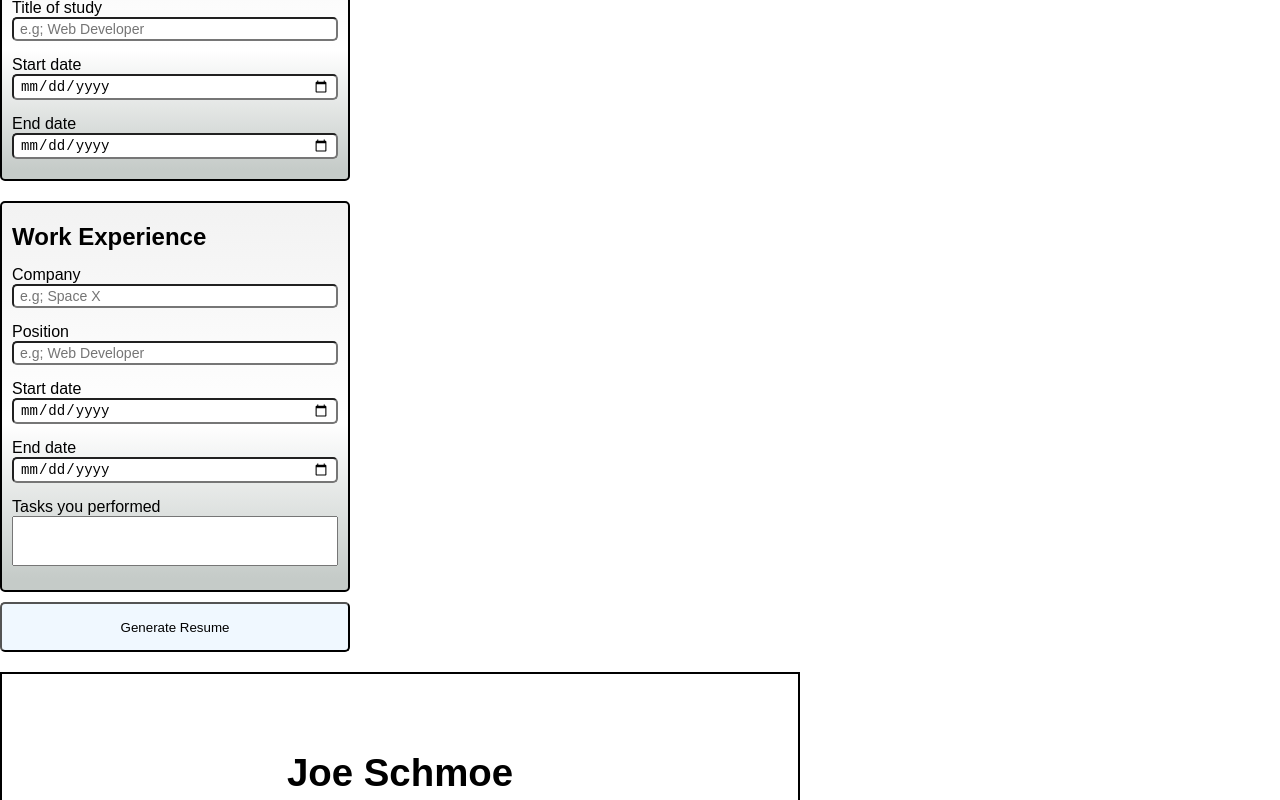
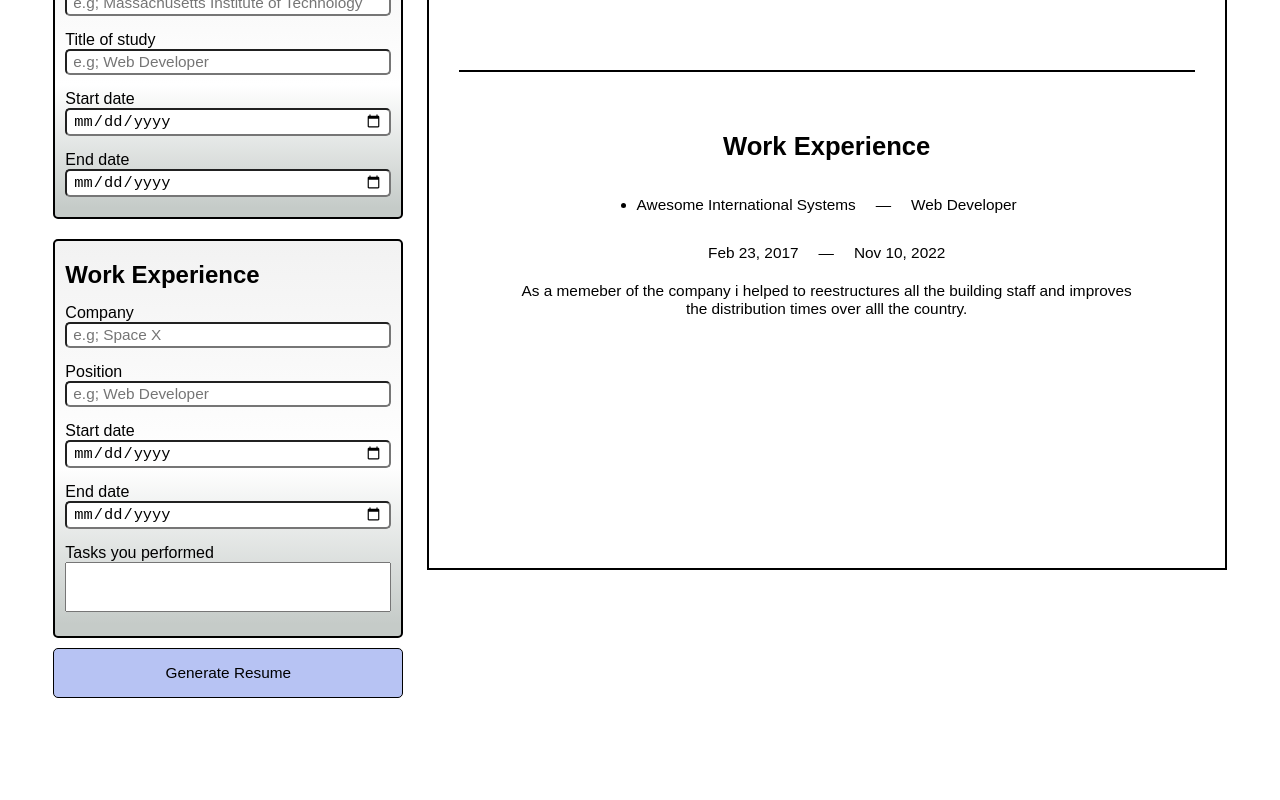
Before and after one commit to auseta/CV-Application-Project, a React (Create React App) app: page / in a window 1280 px wide. Shown: the part 520-1320 px from the top of the page. After the commit the page ends 1238 px from the top, so only its background shows below. Built offline with nearby package versions, Linux system fonts and the light colour scheme.

Commit message:
Styles have been added to the app.

```diff
--- a/src/styles/style.css
+++ b/src/styles/style.css
@@ -1,5 +1,11 @@
 :root {
-  --border: 2px solid #000000
+  --border: 2px solid #000000;
+  --shadows: 0px 0px 25px 0px #0000008c;
+  --flex: {
+    display: flex;
+    justify-content: center;
+    align-items: center;
+  }
 }
 
 *,
@@ -16,7 +22,7 @@ body {
 
 input {
   padding: 2px 6px;
-  font-size: 1.1vw;
+  font-size: 1.2vw;
   border-radius: 5px;
   width:100%
 }
@@ -33,8 +39,10 @@ button {
   margin-top: 10px;
   width: 100%;
   padding: 5px 10px;
+  border: 1px solid black;
   border-radius: 5px;
-  background-color: aliceblue;
+  background-color: #B7C3F3;
+  font-size: 1.2vw;
   cursor: pointer;
 }
 
@@ -43,7 +51,22 @@ li > i {
   font-family: sans-serif;
 }
 
-.app-wrapper {
+/* ------ Header ------ */
+
+.app--header, .app--footer {
+  background-color: #B7C3F3;
+  padding: 30px 15px;
+  box-shadow: var(--shadows);
+}
+
+h1 {
+  font-size: 2.5vw;
+  margin-left: 100px;
+}
+
+/* ------ Content ------ */
+
+.app--wrapper {
   display: flex;
   justify-content: space-evenly;
   padding: 20px 30px;
@@ -81,6 +104,7 @@ li > i {
   display: flex;
   flex-direction: column;
   align-items: center;
+  background-color: white;
 }
 
 .li-bullet {
@@ -105,13 +129,13 @@ li > i {
 
 .resume--tile ul {
   display: flex;
-  font-size: 1.3vw;
+  font-size: 1.2vw;
   width: 100%;
   list-style: none;
 }
 
 .resume--tile--one h2 {
-  font-size: 3vw;
+  font-size: 2.5vw;
 }
 
 .resume--tile--one ul {
@@ -119,7 +143,8 @@ li > i {
 }
 
 .resume--tile--two , .resume--tile--three {
-  margin-top: 50px;
+  padding: 60px 0;
+  height: 300px;
 }
 
 .resume--tile--two ul, .resume--tile--three ul {
@@ -141,6 +166,17 @@ li > i {
 }
 
 .resume--tile--three p {
-  font-size: 1.3vw;
+  font-size: 1.2vw;
   padding: 0 60px;
 }
+
+/* ------ Footer ------ */
+
+.app--footer {
+  box-shadow: none;
+  margin-top: 40px;
+  display: flex;
+  font-size: 1.5vw;
+  justify-content: center;
+  align-items: center;
+}
```
